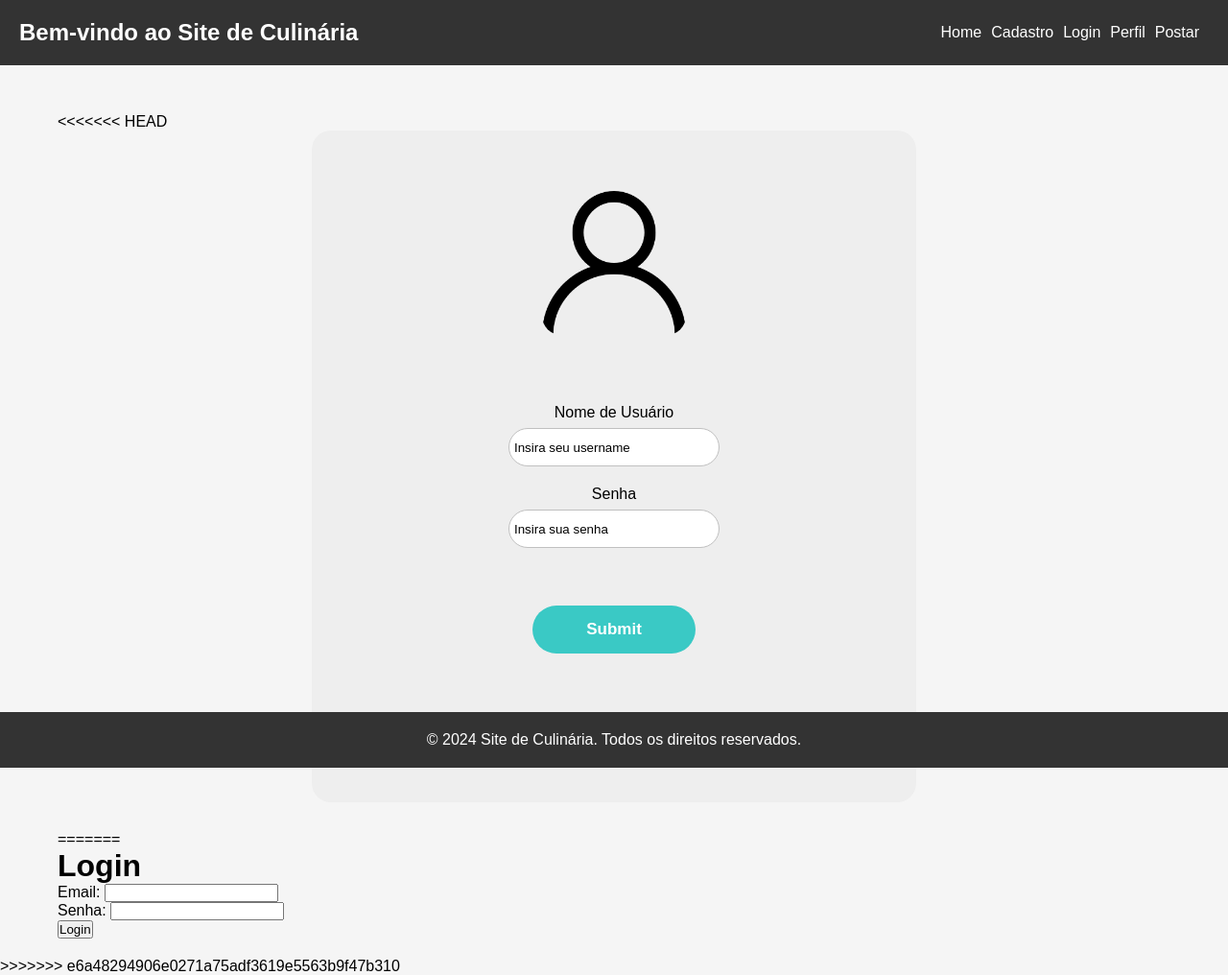
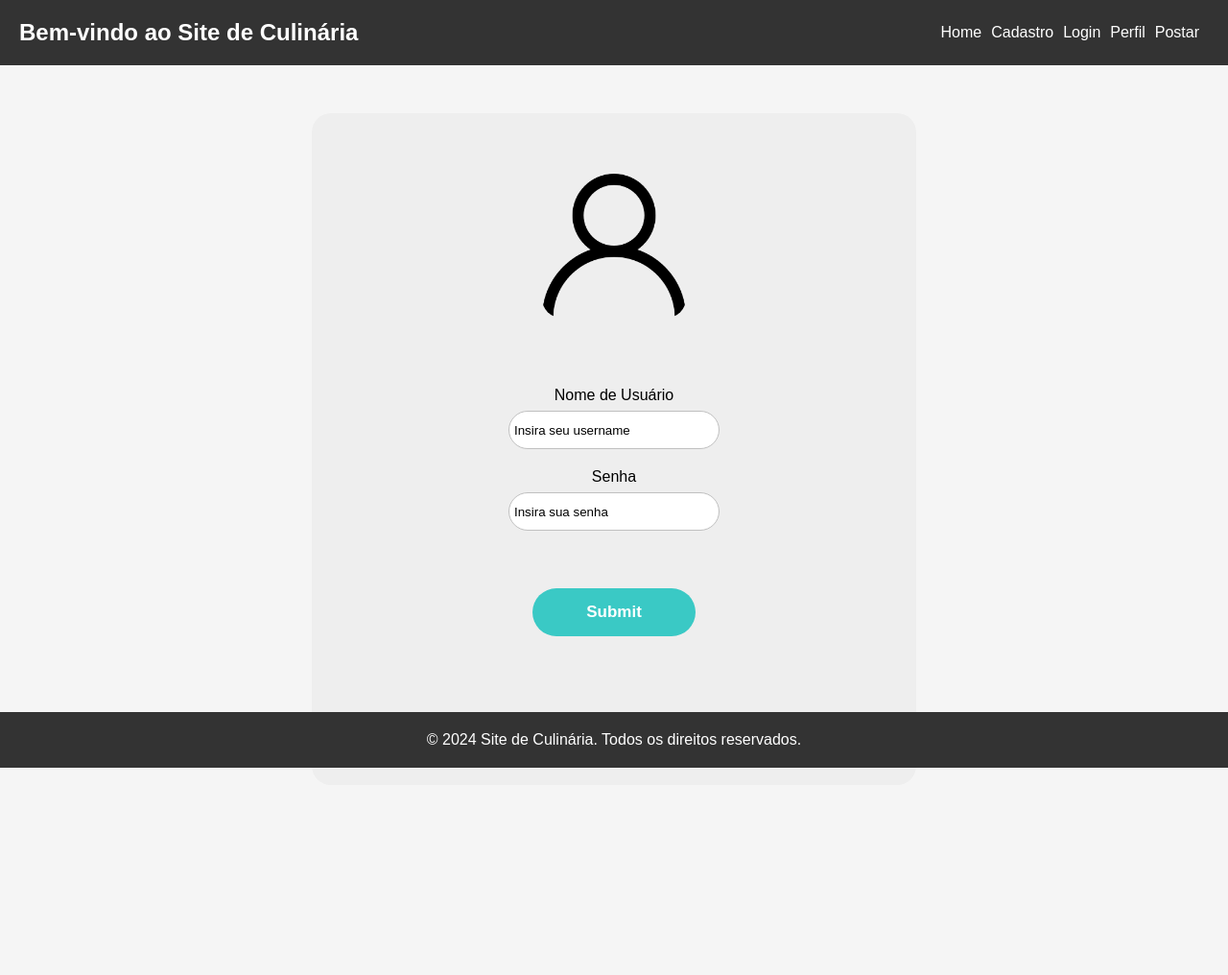
Before and after one commit to Ezequielzz/Hackaton-BD, a website: page View/login.html in a window 1280 px wide. Shown: the whole page at 96% size. After the commit the page ends 868 px from the top, so only its background shows below. Drawn offline with Linux system fonts and the light colour scheme.

```diff
--- a/View/login.html
+++ b/View/login.html
@@ -23,9 +23,6 @@
     </header>
     <div class="container">
 
-
-
-<<<<<<< HEAD
         <div class="login">
             <div class="imglogin">
                 <img src="../Assets/Imagens/user.png" alt="" style="width: 150px;">
@@ -42,19 +39,6 @@
                 </div>
             </div>
         </div>
-=======
-        <h1>Login</h1>
-        <form action="http://localhost:3000/login" method="POST">
-            <label for="username">Email:</label>
-            <input type="text" id="username" name="email" required>
-            <br>
-            <label for="password">Senha:</label>
-            <input type="password" id="password" name="senha" required>
-            <br>
-            <input type="submit" value="Login">
-        </form>
-    </div>
->>>>>>> e6a48294906e0271a75adf3619e5563b9f47b310
 
     <footer>
         <p>&copy; 2024 Site de Culinária. Todos os direitos reservados.</p>
```
